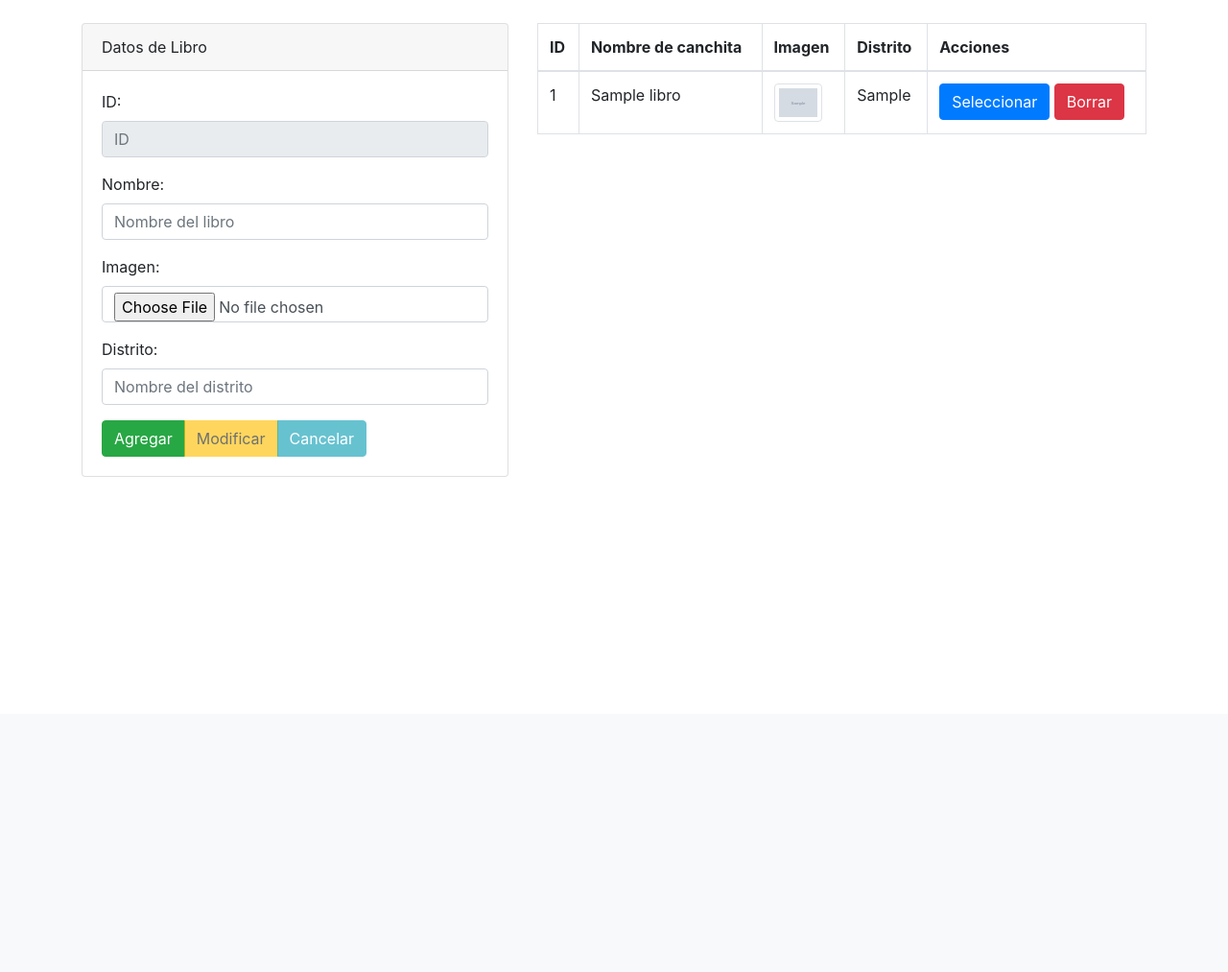
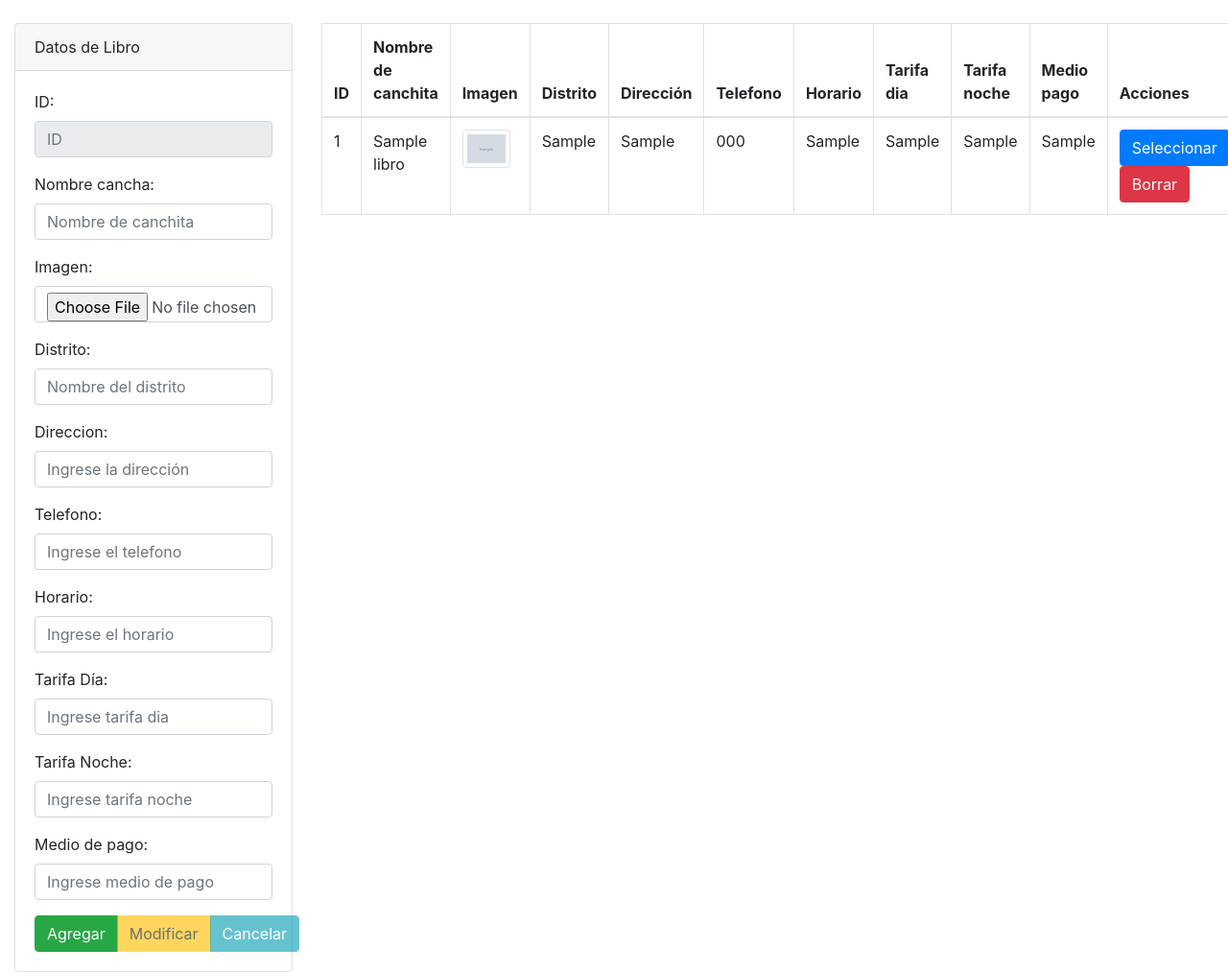
Before and after one commit to gcancho/sitioweb_canchita, a PHP site: page /administrador/seccion/productos.php in a window 1280 px wide. Shown: the part 56-1069 px from the top of the page at 96% size. Before the commit the page ends 553 px from the top, so only its background shows below. Run offline with PHP 8.4, Linux system fonts and the light colour scheme; the visitor is signed in with stand-in values (Sample User, id 1); tables that the repository leaves empty or names only in its code hold one stand-in row (values such as "Sample post"); grey boxes marked "Sample" are stand-in pictures.

Commit message:
update: campos tipo texto para crud ok

```diff
--- a/administrador/seccion/productos.php
+++ b/administrador/seccion/productos.php
@@ -9,6 +9,14 @@ $txtID = (isset($_POST['txtID'])) ? $_POST['txtID'] : "";
 $txtNombre = (isset($_POST['txtNombre'])) ? $_POST['txtNombre'] : "";
 $txtImagen = (isset($_FILES['txtImagen']['name'])) ? $_FILES['txtImagen']['name'] : "";
 $txtDistrito = (isset($_POST['txtDistrito'])) ? $_POST['txtDistrito'] : "";
+$txtDireccion = (isset($_POST['txtDireccion'])) ? $_POST['txtDireccion'] : "";
+
+$txtTelefono = (isset($_POST['txtTelefono'])) ? $_POST['txtTelefono'] : ""; //telefono, horario, tarifa_dia, tarifa_noche, medio_pago
+$txtHorario = (isset($_POST['txtHorario'])) ? $_POST['txtHorario'] : "";
+$txtTarifaDia = (isset($_POST['txtTarifaDia'])) ? $_POST['txtTarifaDia'] : "";
+$txtTarifaNoche = (isset($_POST['txtTarifaNoche'])) ? $_POST['txtTarifaNoche'] : "";
+$txtMedioPago = (isset($_POST['txtMedioPago'])) ? $_POST['txtMedioPago'] : "";
+
 $accion = (isset($_POST['accion'])) ? $_POST['accion'] : "";
 
 include("../config/bd.php");
@@ -16,7 +24,8 @@ include("../config/bd.php");
 // Los parametros que tienen dos puntos (:) son los nombres de los campos de la bd
 switch ($accion) {
     case "Agregar":
-        $sentenciaSQL = $conexion->prepare("INSERT INTO libros (nombre, imagen, distrito) VALUES (:nombre, :imagen, :distrito);");
+        //telefono, horario, tarifa_dia, tarifa_noche, medio_pago
+        $sentenciaSQL = $conexion->prepare("INSERT INTO libros (nombre, imagen, distrito, direccion, telefono, horario, tarifa_dia, tarifa_noche, medio_pago) VALUES (:nombre, :imagen, :distrito, :direccion, :telefono, :horario, :tarifa_dia, :tarifa_noche, :medio_pago);");
         $sentenciaSQL->bindParam(':nombre', $txtNombre);
 
         $fecha = new DateTime();
@@ -31,15 +40,31 @@ switch ($accion) {
 
         $sentenciaSQL->bindParam(':imagen', $nombreArchivo);
         $sentenciaSQL->bindParam(':distrito', $txtDistrito);
+        $sentenciaSQL->bindParam(':direccion', $txtDireccion);
+
+        $sentenciaSQL->bindParam(':telefono', $txtTelefono); //telefono, horario, tarifa_dia, tarifa_noche, medio_pago
+        $sentenciaSQL->bindParam(':horario', $txtHorario);
+        $sentenciaSQL->bindParam(':tarifa_dia', $txtTarifaDia);
+        $sentenciaSQL->bindParam(':tarifa_noche', $txtTarifaNoche);
+        $sentenciaSQL->bindParam(':medio_pago', $txtMedioPago);
         $sentenciaSQL->execute();
 
         header("Location:productos.php");
 
         break;
     case "Modificar":
-        $sentenciaSQL = $conexion->prepare("UPDATE libros SET nombre=:nombre,distrito=:distrito WHERE id=:id");
+        //telefono, horario, tarifa_dia, tarifa_noche, medio_pago
+        $sentenciaSQL = $conexion->prepare("UPDATE libros SET nombre=:nombre,distrito=:distrito,direccion=:direccion,telefono=:telefono,horario=:horario,tarifa_dia=:tarifa_dia,tarifa_noche=:tarifa_noche,medio_pago=:medio_pago WHERE id=:id");
         $sentenciaSQL->bindParam(':nombre', $txtNombre);
         $sentenciaSQL->bindParam(':distrito', $txtDistrito);
+        $sentenciaSQL->bindParam(':direccion', $txtDireccion);
+
+        $sentenciaSQL->bindParam(':telefono', $txtTelefono);
+        $sentenciaSQL->bindParam(':horario', $txtHorario);
+        $sentenciaSQL->bindParam(':tarifa_dia', $txtTarifaDia);
+        $sentenciaSQL->bindParam(':tarifa_noche', $txtTarifaNoche);
+        $sentenciaSQL->bindParam(':medio_pago', $txtMedioPago);
+
         $sentenciaSQL->bindParam(':id', $txtID);
         $sentenciaSQL->execute();
 
@@ -62,9 +87,17 @@ switch ($accion) {
                 }
             }
 
-            $sentenciaSQL = $conexion->prepare("UPDATE libros SET imagen=:imagen,distrito=:distrito WHERE id=:id");
+            $sentenciaSQL = $conexion->prepare("UPDATE libros SET imagen=:imagen,distrito=:distrito,direccion=:direccion WHERE id=:id");
             $sentenciaSQL->bindParam(':imagen', $nombreArchivo);
             $sentenciaSQL->bindParam(':distrito', $txtDistrito);
+            $sentenciaSQL->bindParam(':direccion', $txtDireccion);
+
+            $sentenciaSQL->bindParam(':telefono', $txtTelefono); //telefono, horario, tarifa_dia, tarifa_noche, medio_pago
+            $sentenciaSQL->bindParam(':horario', $txtHorario);
+            $sentenciaSQL->bindParam(':tarifa_dia', $txtTarifaDia);
+            $sentenciaSQL->bindParam(':tarifa_noche', $txtTarifaNoche);
+            $sentenciaSQL->bindParam(':medio_pago', $txtMedioPago);
+
             $sentenciaSQL->bindParam(':id', $txtID);
             $sentenciaSQL->execute();
         }
@@ -85,6 +118,13 @@ switch ($accion) {
         $txtNombre = $libro['nombre'];
         $txtImagen = $libro['imagen'];
         $txtDistrito = $libro['distrito'];
+        $txtDireccion = $libro['direccion'];
+
+        $txtTelefono = $libro['telefono']; //telefono, horario, tarifa_dia, tarifa_noche, medio_pago
+        $txtHorario = $libro['horario'];
+        $txtTarifaDia = $libro['tarifa_dia'];
+        $txtTarifaNoche = $libro['tarifa_noche'];
+        $txtMedioPago = $libro['medio_pago'];
         break;
 
     case "Borrar":
@@ -115,7 +155,7 @@ $listaLibros = $sentenciaSQL->fetchAll(PDO::FETCH_ASSOC);
 ?>
 
 
-<div class="col-md-5">
+<div class="col-md-3">
 
     <div class="card">
         <div class="card-header">
@@ -130,8 +170,8 @@ $listaLibros = $sentenciaSQL->fetchAll(PDO::FETCH_ASSOC);
                 </div>
 
                 <div class="form-group">
-                    <label for="txtNombre">Nombre:</label>
-                    <input type="text" required class="form-control" value="<?php echo $txtNombre; ?>" name="txtNombre" id="txtNombre" placeholder="Nombre del libro">
+                    <label for="txtNombre">Nombre cancha:</label>
+                    <input type="text" required class="form-control" value="<?php echo $txtNombre; ?>" name="txtNombre" id="txtNombre" placeholder="Nombre de canchita">
                 </div>
 
                 <div class="form-group">
@@ -147,7 +187,39 @@ $listaLibros = $sentenciaSQL->fetchAll(PDO::FETCH_ASSOC);
 
                 <div class="form-group">
                     <label for="txtDistrito">Distrito:</label>
-                    <input type="text" required class="form-control" value="<?php echo $txtDistrito; ?>" name="txtDistrito" id="txtDistrito" placeholder="Nombre del distrito">
+                    <input type="text" class="form-control" value="<?php echo $txtDistrito; ?>" name="txtDistrito" id="txtDistrito" placeholder="Nombre del distrito">
+                </div>
+
+                <div class="form-group">
+                    <label for="txtDireccion">Direccion:</label>
+                    <input type="text" class="form-control" value="<?php echo $txtDireccion; ?>" name="txtDireccion" id="txtDireccion" placeholder="Ingrese la dirección">
+                </div>
+
+                <!-- telefono, horario, tarifa_dia, tarifa_noche, medio_pago -->
+
+                <div class="form-group">
+                    <label for="txtDireccion">Telefono:</label>
+                    <input type="text" class="form-control" value="<?php echo $txtTelefono; ?>" name="txtTelefono" id="txtTelefono" placeholder="Ingrese el telefono">
+                </div>
+
+                <div class="form-group">
+                    <label for="txtDireccion">Horario:</label>
+                    <input type="text" class="form-control" value="<?php echo $txtHorario; ?>" name="txtHorario" id="txtHorario" placeholder="Ingrese el horario">
+                </div>
+
+                <div class="form-group">
+                    <label for="txtDireccion">Tarifa Día:</label>
+                    <input type="text" class="form-control" value="<?php echo $txtTarifaDia; ?>" name="txtTarifaDia" id="txtTarifaDia" placeholder="Ingrese tarifa dia">
+                </div>
+
+                <div class="form-group">
+                    <label for="txtDireccion">Tarifa Noche:</label>
+                    <input type="text" class="form-control" value="<?php echo $txtTarifaNoche; ?>" name="txtTarifaNoche" id="txtTarifaNoche" placeholder="Ingrese tarifa noche">
+                </div>
+
+                <div class="form-group">
+                    <label for="txtDireccion">Medio de pago:</label>
+                    <input type="text" class="form-control" value="<?php echo $txtMedioPago; ?>" name="txtMedioPago" id="txtMedioPago" placeholder="Ingrese medio de pago">
                 </div>
 
                 <!-- Activar desactivar botones -->
@@ -165,7 +237,7 @@ $listaLibros = $sentenciaSQL->fetchAll(PDO::FETCH_ASSOC);
 
 
 </div>
-<div class="col-md-7">
+<div class="col-md-9">
     <table class="table table-bordered">
         <thead>
             <tr>
@@ -173,6 +245,15 @@ $listaLibros = $sentenciaSQL->fetchAll(PDO::FETCH_ASSOC);
                 <th>Nombre de canchita</th>
                 <th>Imagen</th>
                 <th>Distrito</th>
+                <th>Dirección</th>
+
+                <!-- telefono, horario, tarifa_dia, tarifa_noche, medio_pago -->
+                <th>Telefono</th>
+                <th>Horario</th>
+                <th>Tarifa dia</th>
+                <th>Tarifa noche</th>
+                <th>Medio pago</th>
+
                 <th>Acciones</th>
             </tr>
         </thead>
@@ -184,6 +265,15 @@ $listaLibros = $sentenciaSQL->fetchAll(PDO::FETCH_ASSOC);
                     <td><?php echo $libro['nombre']; ?></td>
                     <td><img class="img-thumbnail rounded" src="../../img/<?php echo $libro['imagen']; ?>" width="50" alt=""></td>
                     <td><?php echo $libro['distrito']; ?></td>
+                    <td><?php echo $libro['direccion']; ?></td>
+
+                    <!-- telefono, horario, tarifa_dia, tarifa_noche, medio_pago -->
+                    <td><?php echo $libro['telefono']; ?></td>
+                    <td><?php echo $libro['horario']; ?></td>
+                    <td><?php echo $libro['tarifa_dia']; ?></td>
+                    <td><?php echo $libro['tarifa_noche']; ?></td>
+                    <td><?php echo $libro['medio_pago']; ?></td>
+
                     <td>
 
                         <form method="post">
--- a/administrador/template/cabecera.php
+++ b/administrador/template/cabecera.php
@@ -39,6 +39,6 @@ if (!isset($_SESSION['usuario'])) {
         </div>
     </nav>
 
-    <div class="container">
+    <div class="container-fluid">
         <br>
         <div class="row">
```
Also changed, not shown: img/1656988754_cancha-9.jpg (deleted), img/1656988784_1653085699-yapito-actualiza-02.png (deleted), img/1656990423_campo-de-fútbol.jpg (renamed from img/1656988776_campo-de-fútbol.jpg), img/1656990671_cancha-5.jpg (added), img/1656992314_campo-de-fútbol.jpg (added), img/1656992515_cancha-7.jpg (added).
